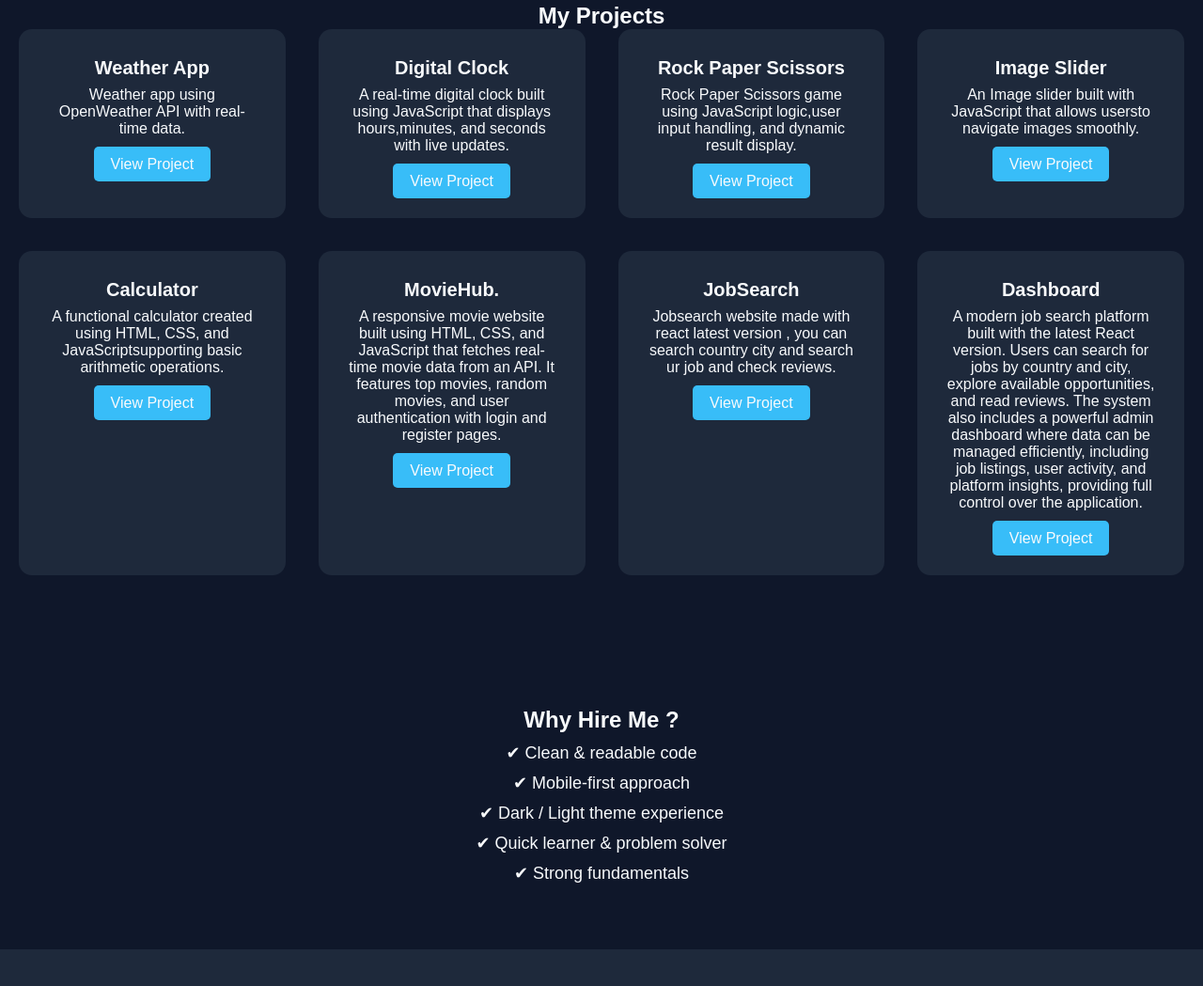
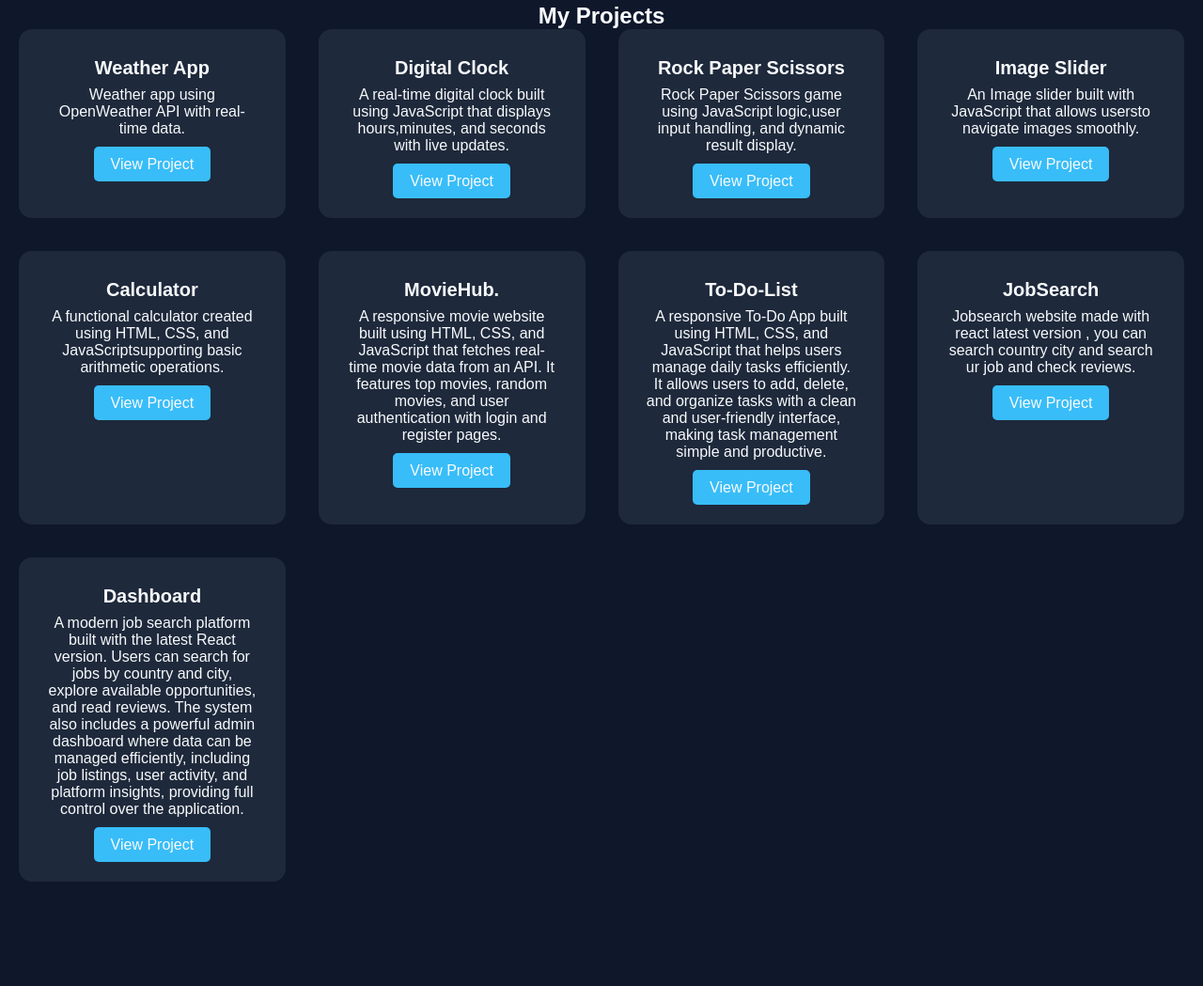
Before and after one commit to Khanali-1/Portfolio, a plain HTML site: page index.html in a window 1280 px wide. Shown: the part 1902-2951 px from the top of the page at 94% size. Drawn offline with Linux system fonts and the light colour scheme.

Commit message:
added new code

```diff
--- a/index.html
+++ b/index.html
@@ -121,7 +121,7 @@
                 <p>An Image slider built with JavaScript that allows usersto navigate images smoothly.</p>
                 <a href="https://github.com/Khanali-1/Image-slider" target="_blank">View Project</a>
             </div>
-              <div class="card">
+            <div class="card">
                 <h3>Calculator</h3>
                 <p>A functional calculator created using HTML, CSS, and JavaScriptsupporting basic arithmetic operations.</p>
                 <a href="https://github.com/Khanali-1/Calculator" target="_blank">View Project</a>
@@ -130,6 +130,11 @@
                 <h3>MovieHub.</h3>
                 <p>A responsive movie website built using HTML, CSS, and JavaScript that fetches real-time movie data from an API. It features top movies, random movies, and user authentication with login and register pages.</p>
                 <a href="https://github.com/Khanali-1/MovieHub" target="_blank">View Project</a>
+            </div>
+             <div class="card">
+                <h3>To-Do-List</h3>
+                <p>A responsive To-Do App built using HTML, CSS, and JavaScript that helps users manage daily tasks efficiently. It allows users to add, delete, and organize tasks with a clean and user-friendly interface, making task management simple and productive.</p>
+                <a href="https://github.com/Khanali-1/To-do-list" target="_blank">View Project</a>
             </div>
             <div class="card">
                 <h3>JobSearch</h3>
```
Also changed, not shown: project.html (+5 -0 lines).
